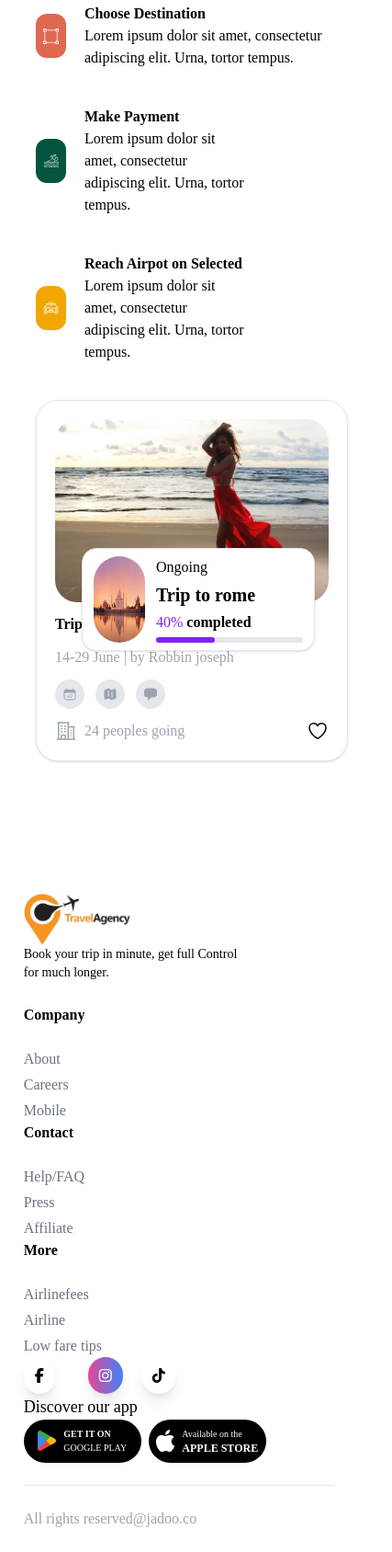
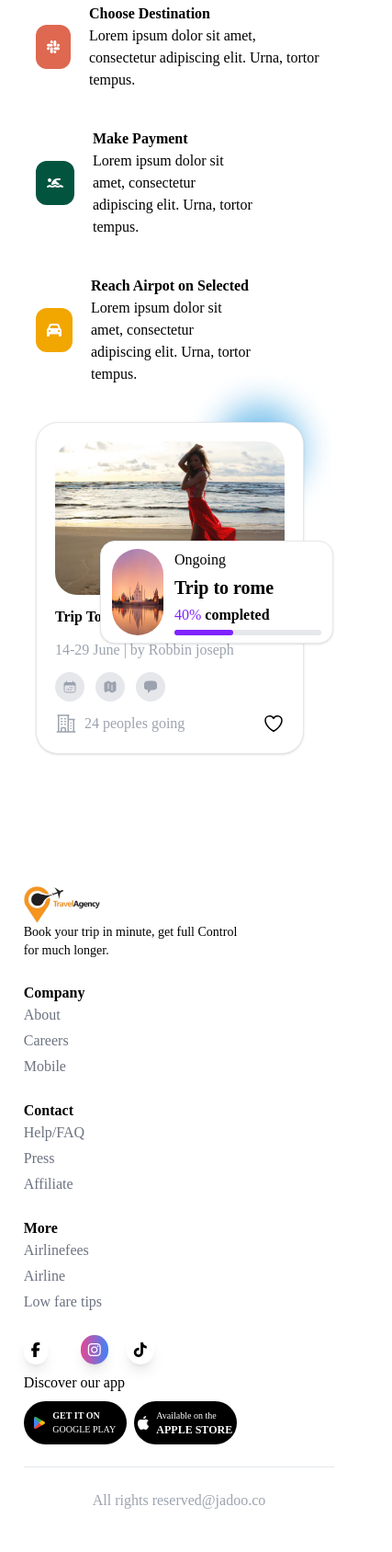
Before and after one commit to Leang302/07_KEO_KIMLEANG_PP_Web_Mini_Project001, a website: page src/pages/index.html in a window 390 px wide. Shown: the part 1540-3228 px from the top of the page at 92% size, 427 px wide, since content can reach past the window. Drawn offline with nearby package versions, Linux system fonts and the light colour scheme.

Commit message:
Done with responsive index page

```diff
--- a/src/pages/index.html
+++ b/src/pages/index.html
@@ -56,11 +56,11 @@
 
         <!-- nav items -->
         <ul class="hidden md:flex gap-6 lg:gap-20 items-center">
-          <li>Destination</li>
-          <li>Hotels</li>
-          <li>Flights</li>
-          <li>Bookings</li>
-          <li>Login</li>
+          <li><a href="destination.html">Destination</a></li>
+          <li><a href="Hotel.html">Hotels</a></li>
+          <li><a href="destination.html">Flights</a></li>
+          <li><a href="TourPackage.html">Bookings</a></li>
+          <li><a href="">Login</a></li>
           <li>
             <button class="border rounded px-3 py-2">Sign up</button>
           </li>
@@ -257,7 +257,7 @@
     </section>
     <!-- book next trip section -->
     <section
-      class="flex flex-wrap lg:justify-between w-[80%] lg:w-[68%] m-auto mt-30 items-center relative gap-10"
+      class="flex flex-wrap md:justify-center lg:justify-between w-[80%] lg:w-[68%] m-auto mt-30 items-center relative gap-10"
     >
       <!-- left side -->
       <div class="w-full lg:w-[40%] lg:space-y-8">
@@ -270,13 +270,9 @@
           <!-- info 1 -->
           <div class="flex gap-5 items-center">
             <div
-              class="bg-custom-orange p-2 rounded-xl size-12 flex items-center justify-center"
+              class="bg-custom-orange p-2 px-3 rounded-xl size-12 flex items-center justify-center"
             >
-              <img
-                src="/src/assets/destination icon.png"
-                alt=""
-                class="size-5"
-              />
+              <i class="fa-brands fa-slack text-white"></i>
             </div>
             <div>
               <p class="font-bold">Choose Destination</p>
@@ -289,9 +285,9 @@
           <!-- info 2 -->
           <div class="flex gap-5 items-center">
             <div
-              class="bg-green-800 p-2 rounded-xl size-12 flex items-center justify-center"
+              class="bg-green-800 p-2 px-3 rounded-xl size-12 flex items-center justify-center"
             >
-              <img src="/src/assets/water-sport 1.png" alt="" class="size-5" />
+              <i class="fa-solid fa-person-swimming text-white"></i>
             </div>
             <div>
               <p class="font-bold">Make Payment</p>
@@ -304,9 +300,9 @@
           <!-- info 3 -->
           <div class="flex gap-5 items-center">
             <div
-              class="bg-custom-yellow p-2 rounded-xl size-12 flex items-center justify-center"
+              class="bg-custom-yellow p-2 px-3 rounded-xl size-12 flex items-center justify-center"
             >
-              <img src="/src/assets/taxi 1.png" alt="" class="size-5" />
+              <i class="fa-solid fa-car text-white"></i>
             </div>
             <div>
               <p class="font-bold">Reach Airpot on Selected</p>
@@ -319,10 +315,10 @@
         </div>
       </div>
       <!-- right side -->
-      <div class="me-18">
+      <div class="w-full md:w-[50%] lg:w-[26%] me-5 lg:me-18 relative">
         <!--      main card-->
         <div
-          class="w-85 bg-white border border-gray-200 rounded-3xl p-5 me-12 shadow"
+          class="w-full bg-white border border-gray-200 rounded-3xl p-5 me-12 shadow"
         >
           <img
             class="rounded-3xl w-full h-40 object-center"
@@ -415,7 +411,7 @@
         </div>
         <!--      progress card-->
         <div
-          class="bg-white border border-gray-200 rounded-2xl px-3 py-2 me-12 shadow flex absolute gap-3 bottom-30 right-[-40px]"
+          class="bg-white border border-gray-200 rounded-2xl px-3 py-2 me-12 shadow flex absolute gap-3 bottom-30 right-[-80px]"
         >
           <img
             src="/src/assets/palace.jpg"
@@ -441,28 +437,28 @@
         <img
           src="/src/assets/blur%20shadow.png"
           alt=""
-          class="absolute top-[-60px] right-[-40px] z-[-1] w-[40%]"
+          class="absolute top-[-60px] right-[-40px] z-[-1] w-[60%]"
         />
       </div>
     </section>
-    <!--    footer section-->
+    <!--    footer section -->
     <footer class="bg-white mt-30 w-[95%] lg:w-[70%] mx-auto">
       <div class="w-full max-w-screen-xl p-4 py-6 lg:py-8">
         <div class="md:flex justify-between">
-          <!--            logo and description-->
+          <!-- logo and description -->
           <div class="mb-6 md:mb-0">
             <img
               src="/src/assets/logo.png"
-              class="h-14 me-3"
-              alt="FlowBite Logo"
+              class="h-10 lg:h-14 me-3"
+              alt="Logo"
             />
             <p class="text-sm w-60">
               Book your trip in minute, get full Control for much longer.
             </p>
           </div>
-          <!--            Company-->
-          <div>
-            <h2 class="mb-6 text-md font-bold">Company</h2>
+          <!-- Company -->
+          <div class="mb-6 md:md-0">
+            <h2 class="mb-0 md:mb-6 text-md font-bold">Company</h2>
             <ul class="text-gray-500 dark:text-gray-400 font-medium space-y-1">
               <li>
                 <a href="https://flowbite.com/" class="hover:underline"
@@ -481,9 +477,9 @@
               </li>
             </ul>
           </div>
-          <!--            contact-->
-          <div>
-            <h2 class="mb-6 text-md font-bold">Contact</h2>
+          <!-- contact-->
+          <div class="mb-6 md:md-0">
+            <h2 class="mb-0 md:mb-6 text-md font-bold">Contact</h2>
             <ul class="text-gray-500 dark:text-gray-400 font-medium space-y-1">
               <li>
                 <a href="https://flowbite.com/" class="hover:underline"
@@ -502,9 +498,9 @@
               </li>
             </ul>
           </div>
-          <!--            contact-->
-          <div>
-            <h2 class="mb-6 text-md font-bold">More</h2>
+          <!--More-->
+          <div class="mb-6 md:md-0">
+            <h2 class="mb-0 md:mb-6 text-md font-bold">More</h2>
             <ul class="text-gray-500 dark:text-gray-400 font-medium space-y-1">
               <li>
                 <a href="https://flowbite.com/" class="hover:underline"
@@ -524,23 +520,31 @@
             </ul>
           </div>
           <!-- discover app -->
-          <div class="flex flex-col justify-between">
+          <div class="flex flex-col justify-between gap-2">
             <!-- app icon -->
             <div class="space-x-4">
-              <i class="fa-brands fa-facebook-f p-3 rounded-full shadow-lg"></i>
               <i
-                class="fa-brands fa-instagram p-3 rounded-full shadow-lg bg-gradient-to-r from-pink-500 to-blue-500 text-white"
+                class="fa-brands fa-facebook-f p-2 lg:p-3 rounded-full shadow-lg"
               ></i>
-              <i class="fa-brands fa-tiktok p-3 rounded-full shadow-lg"></i>
+              <i
+                class="fa-brands fa-instagram p-2 lg:p-3 rounded-full shadow-lg bg-gradient-to-r from-pink-500 to-blue-500 text-white"
+              ></i>
+              <i
+                class="fa-brands fa-tiktok p-2 lg:p-3 rounded-full shadow-lg"
+              ></i>
             </div>
-            <p class="text-lg">Discover our app</p>
+            <p class="text-12">Discover our app</p>
             <!-- download icon -->
             <div class="flex gap-2">
               <!-- play store -->
               <div
-                class="flex gap-2 p-1 bg-black rounded-3xl justify-center items-center w-32"
+                class="flex gap-2 p-1 bg-black rounded-3xl justify-center items-center w-28 lg:w-32"
               >
-                <img src="/src/assets/playstore.png" alt="" class="size-5" />
+                <img
+                  src="/src/assets/playstore.png"
+                  alt=""
+                  class="size-3 lg:size-5"
+                />
                 <!-- download text -->
                 <div class="text-white text-[10px]">
                   <p class="font-semibold uppercase">Get it on</p>
@@ -549,9 +553,13 @@
               </div>
               <!-- app store -->
               <div
-                class="flex gap-2 px-1 py-2 bg-black rounded-3xl justify-center items-center w-32"
+                class="flex gap-2 px-1 py-2 bg-black rounded-3xl justify-center items-center w-28 lg:w-32"
               >
-                <img src="/src/assets/apple.png" alt="" class="size-5" />
+                <img
+                  src="/src/assets/apple.png"
+                  alt=""
+                  class="size-3 lg:size-5"
+                />
                 <!-- download text -->
                 <div class="text-white text-[2px]">
                   <p class="text-[10px] font-light">Available on the</p>
@@ -564,7 +572,7 @@
         <hr class="my-6 border-gray-200 sm:mx-auto lg:my-8" />
         <!-- copy right -->
         <div class="sm:flex sm:items-center sm:justify-center items-center">
-          <p class="text-gray-400">All rights reserved@jadoo.co</p>
+          <p class="text-gray-400 text-center">All rights reserved@jadoo.co</p>
         </div>
       </div>
     </footer>
```
Also changed, not shown: src/css/output.css.
